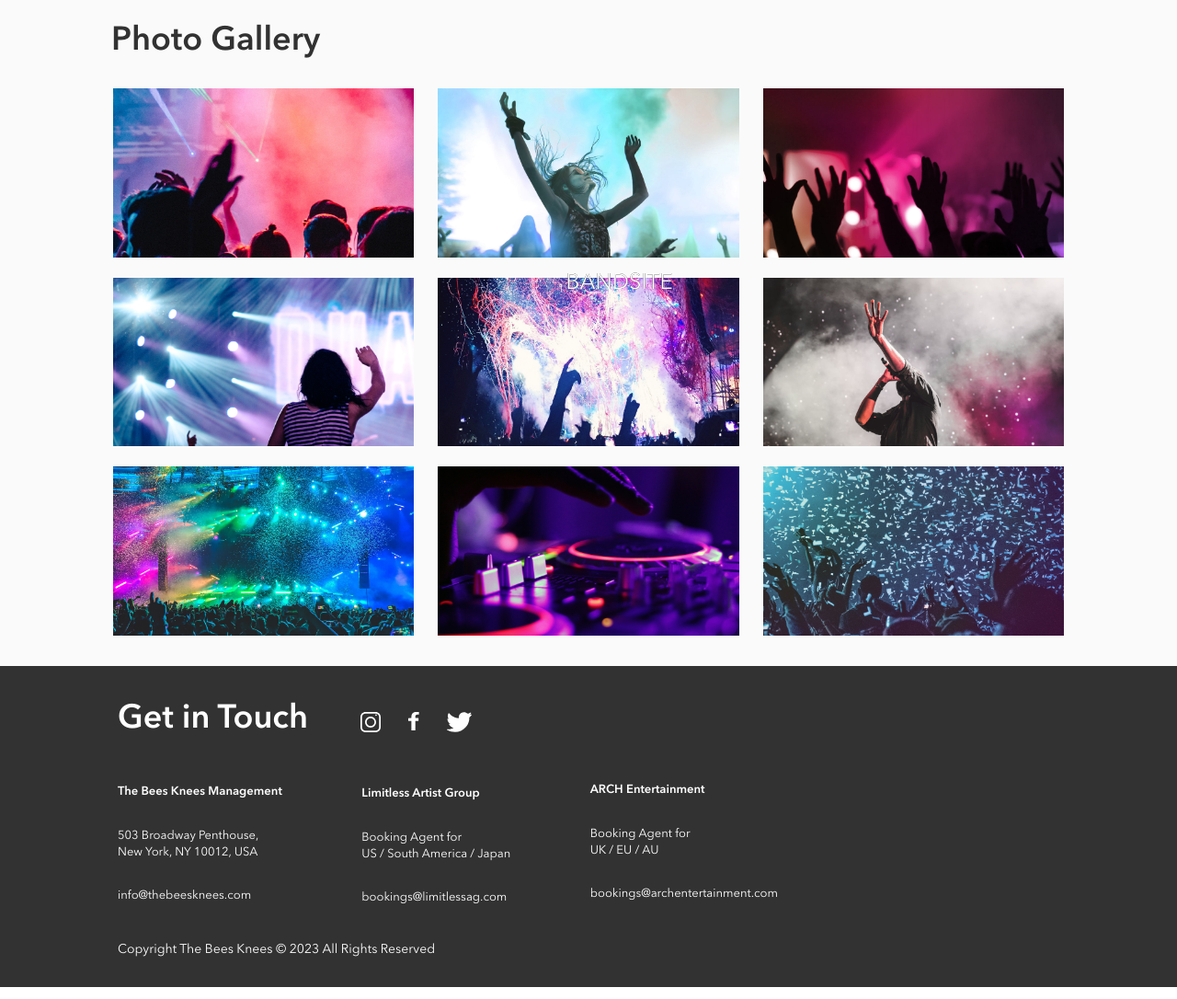
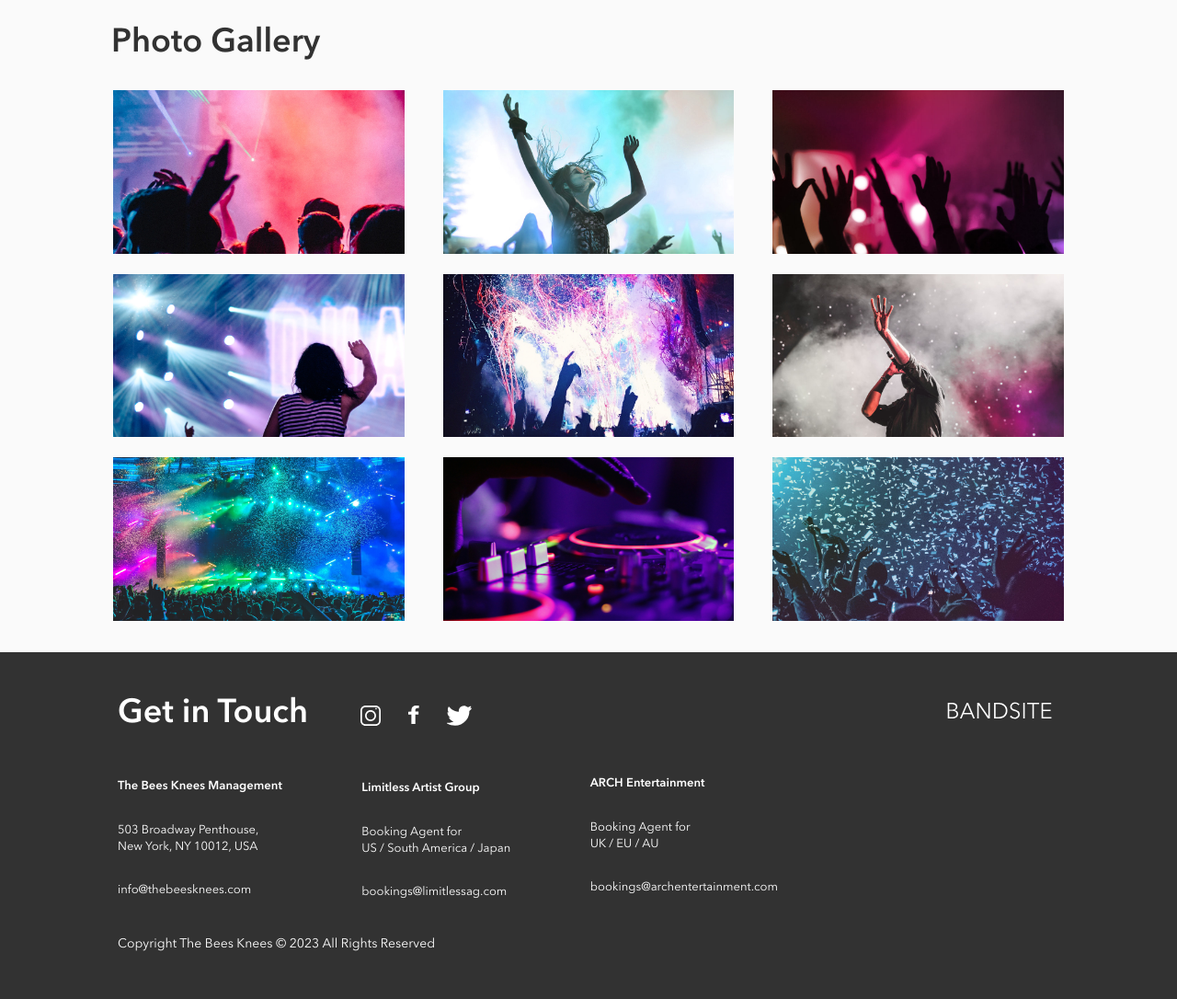
Before and after one commit to chaiabillan/chaia-billan-bandsite, a plain HTML site: page index.html in a window 1280 px wide. Shown: the part 1780-2866 px from the top of the page at 92% size. Drawn offline with Linux system fonts and the light colour scheme.

Commit message:
removed all redundant aspects of the desktop mixin that were already included in the tablet mixin

```diff
--- a/index.html
+++ b/index.html
@@ -83,6 +83,8 @@
 
 
     <footer class="footer">
+        <div class="footer__content">
+            <div class="footer__title__socials">
                 <div class="footer__title__socials">
                     <p class="footer__title demi">
                         Get in Touch
@@ -93,6 +95,13 @@
                         <a href="http://twitter.com"><img class="footer__socials--twitter" src="./assets/icons/Icon-twitter.svg"></a>
                      </p>
                 </div>
+                <div>
+                    <a class="footer__logo--top" href="index.html">
+                        <img src="./assets/logos/Logo-bandsite.svg">
+                    </a>
+                </div>
+            </div>
+
             <div class="footer__contacts">
                 <div class="footer__bees-knees footer__contacts--padding">
                     <p class="footer__bees-knees--title demi">
@@ -138,15 +147,15 @@
             </div>
 
 
-        <div class="footer__logo">
+            <div class="footer__logo--bottom">
+                <a class="footer__logo--bottom" href="index.html">
                     <img src="./assets/logos/Logo-bandsite.svg">
+                </a>
             </div>
             <p class="footer__copyright normal">
                 Copyright The Bees Knees © 2023 All Rights Reserved
             </p>
+        </div>
     </footer>
-
-
-
 </body>
 </html>
--- a/styles/bio.scss
+++ b/styles/bio.scss
@@ -96,22 +96,18 @@ body {
         &__subheading {
             padding-top: 1px;
             padding-bottom: 45px;
-            display: flex;
             width: 114px;
 
-            &--biography,
-            &--shows {
+            &--biography {
+                font-family: 'Avenir Next Demi';
+                border-bottom: white 3px solid;
                 top: 25px;
                 left: 54px;
             }
 
-            &--biography {
-                font-family: 'Avenir Next Demi';
-                border-bottom: white 3px solid;
-            }
-
             &--shows {
                 left: 83px;
+                top: 25px;
             }
         }
     }
@@ -271,7 +267,6 @@ body {
             @include subheader-desktop;
             padding-top: 36px;
             padding-bottom: 4px;
-
             font-family: 'Avenir Next Demi';
         }
 
@@ -294,16 +289,8 @@ body {
     }
 
     @include desktop {
-        padding-left: 87px;
-        padding-right: 87px;
-
 
         &__title {
-
-            @include section-header-desktop;
-            padding-top: 48px;
-            padding-bottom: 27px;
-            position: relative;
             left: 32px;
             font-size: 34px;
         }
@@ -314,7 +301,6 @@ body {
             width: 77%;
 
             &--description {
-                padding-top: 7px;
                 padding-left: 117px;
                 padding-right: 117px;
                 width: 61%;
@@ -323,23 +309,15 @@ body {
                 &--text {
                     font-size: 21px;
                     line-height: 31px;
-                    font-family: 'Avenir Next Demi';
-                }
-
-                &--signature {
-                    @include body-copy-desktop;
-                    padding-top: 12px;
                 }
             }
         }
 
         &__subtitle {
-            @include subheader-desktop;
             padding-top: 32px;
             padding-bottom: 0px;
             position: relative;
             left: 116px;
-            font-family: 'Avenir Next Demi';
         }
 
         &__content {
@@ -350,15 +328,11 @@ body {
             width: 83%;
 
            &--left {
-            @include body-copy-desktop;
             padding-right: 2px;
-            line-height: 23px;
            }
 
            &--right {
-            @include body-copy-desktop;
             padding-left: 24.5px;
-            line-height: 23px;
            }
         }
     }
@@ -408,26 +382,16 @@ body {
         padding: 26px 112px 16px 112px;
 
         &__title {
-            @include section-header-desktop;
-            padding-bottom: 12px;
-            margin-top: 0px;
             position: relative;
             left: 9px;
         }
 
-        &__images {
-            display: flex;
-            flex-wrap: wrap;
-            width: 100%;
-            justify-content: space-between;
-
             &--individual {
                 width: 31%;
-                padding: 11px;
             }
         }
     }
-}
+
 
 .footer {
     color: white;
@@ -493,9 +457,18 @@ body {
         color: white;
     }
 
+    &
+
     &__logo {
-        padding-top: 35px;
-        padding-bottom: 5px;
+
+        &--top {
+            display: none;
+        }
+
+        &--bottom {
+            padding-top: 35px;
+            padding-bottom: 5px;
+        }
     }
 
     &__copyright {
@@ -511,7 +484,8 @@ body {
         &__title__socials {
             display: flex;
             padding-top: 8px;
-            align-items: center
+            align-items: center;
+            justify-content: space-between;
         }
 
         &__title {
@@ -561,9 +535,17 @@ body {
         }
 
         &__logo {
-            position: absolute;
-            left: 617px;
-            bottom: -1304px;
+
+            &--top {
+                display: flex !important;
+                flex-direction: row;
+            }
+
+            &--bottom {
+                padding-top: 35px;
+                padding-bottom: 5px;
+                display: none
+            }
         }
 
         &__copyright {
@@ -573,71 +555,32 @@ body {
 
     @include desktop {
         padding: 19px;
-        height: 311px;
+        height: 339px;
         padding-left: 128px;
 
-        &__title__socials {
-            display: flex;
-            padding-top: 9px;
-            align-items: center
+        &__content {
+            padding-right: 117px;
         }
 
-        &__title {
-            @include section-header-desktop;
+        &__title__socials {
+            padding-top: 9px;
         }
 
         &__socials {
-            position: relative;
             top: 0px;
             left: 57px;
         }
 
         &__contacts {
-            display: flex;
-            justify-content: space-between;
-            align-items: center;
             width: 718px;
-            @include footer-copy-desktop;
 
             &--padding {
                 padding-top: 13px;
             }
         }
 
-        &__bees-knees {
-
-            &--location {
-                padding-top: 17px;
-                padding-bottom: 16px;
-            }
-        }
-
         &__limitless {
-            position: relative;
             bottom: 1px;
-
-            &--location {
-                padding-top: 17px;
-                padding-bottom: 16px;
-            }
-        }
-
-        &__arch {
-
-            &--location {
-                padding-top: 17px;
-                padding-bottom: 16px;
-            }
-        }
-
-        &__logo {
-            position: absolute;
-            left: 617px;
-            bottom: -1304px;
-        }
-
-        &__copyright {
-            @include footer-copy-desktop
         }
     }
 }
@@ -648,11 +591,10 @@ body {
 // questions for openstudio
 
 // are the images supposed to stretch when i increase screen width?
-// how do i get that bandsite logo to say in one place? --> have to add link to this as well
 
 // can do myself
 // change everything to rem?
-// delete all redundant aspects of the desktop mixins
+// change all the padding and margins to concise format
 
 // maybe
 // change bio to article tag
```
Also changed, not shown: styles/bio.css, 1 other file. Lines whose indentation alone changed are shown as unchanged.
